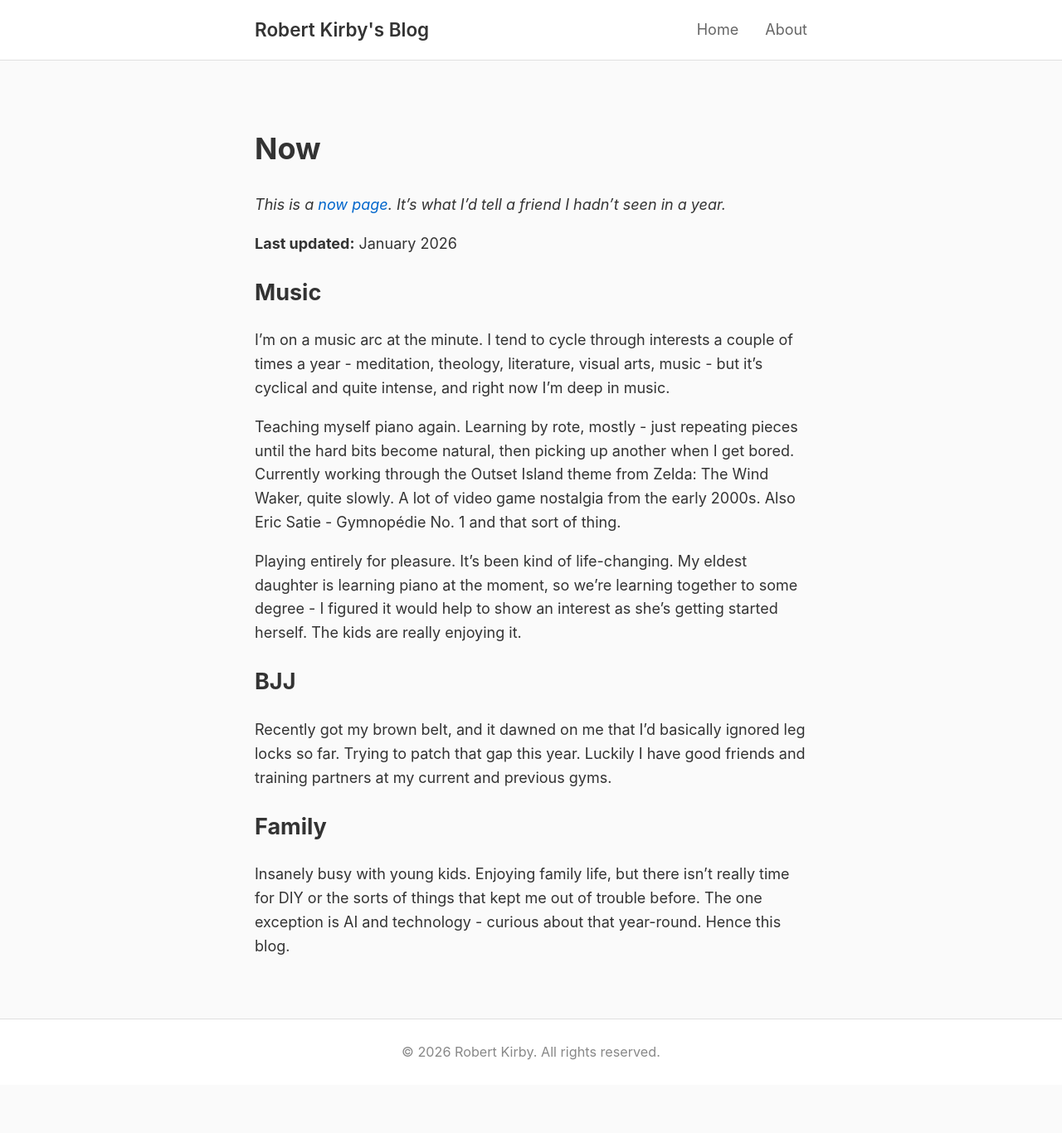
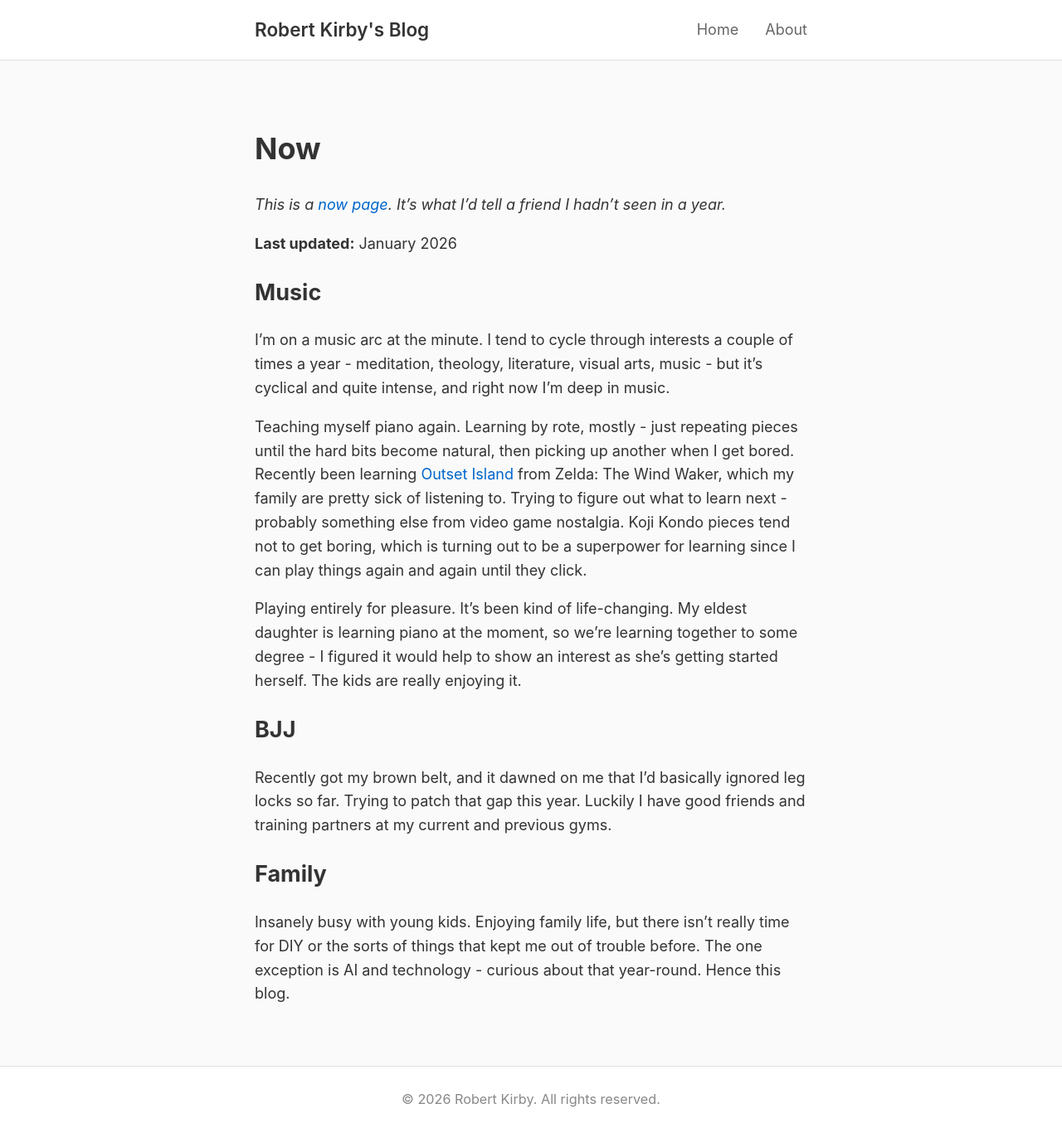
Before and after one commit to rob137/rob137.github.io, a Jekyll site: the page built from now.md, in a window 1280 px wide. Shown: the whole page at 83% size. Built offline with Jekyll 4.4.1, drawn with Linux system fonts in a browser that asks for light colours; before the commit the page ends 1308 px from its top, so only the background shows below that.

Commit message:
Update now page - piano progress, Koji Kondo
Co-Authored-By: Claude Opus 4.5 <noreply@anthropic.com>

```diff
--- a/now.md
+++ b/now.md
@@ -13,7 +13,7 @@ permalink: /now/
 
 I'm on a music arc at the minute. I tend to cycle through interests a couple of times a year - meditation, theology, literature, visual arts, music - but it's cyclical and quite intense, and right now I'm deep in music.
 
-Teaching myself piano again. Learning by rote, mostly - just repeating pieces until the hard bits become natural, then picking up another when I get bored. Currently working through the Outset Island theme from Zelda: The Wind Waker, quite slowly. A lot of video game nostalgia from the early 2000s. Also Eric Satie - Gymnopédie No. 1 and that sort of thing.
+Teaching myself piano again. Learning by rote, mostly - just repeating pieces until the hard bits become natural, then picking up another when I get bored. Recently been learning [Outset Island](https://www.ninsheetmusic.org/download/pdf/3900) from Zelda: The Wind Waker, which my family are pretty sick of listening to. Trying to figure out what to learn next - probably something else from video game nostalgia. Koji Kondo pieces tend not to get boring, which is turning out to be a superpower for learning since I can play things again and again until they click.
 
 Playing entirely for pleasure. It's been kind of life-changing. My eldest daughter is learning piano at the moment, so we're learning together to some degree - I figured it would help to show an interest as she's getting started herself. The kids are really enjoying it.
 
```
